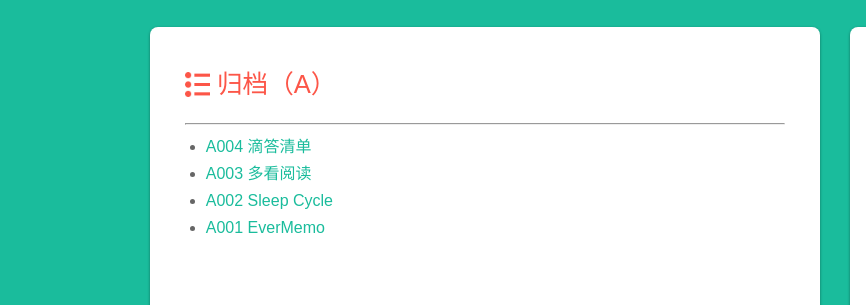
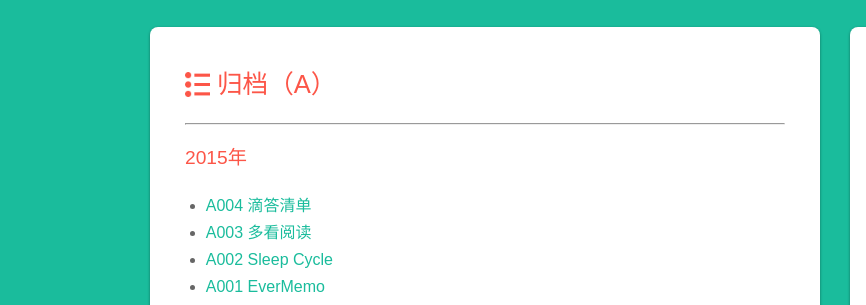
Before and after one commit to Brant-Ma/Brant, a plain HTML site: page page/app/A000.html in a window 1280 px wide. Shown: the part 163-468 px from the top of the page, 0-866 px from the left. Drawn offline with Linux system fonts and the light colour scheme; a script that the page names is missing.

Commit message:
modify the archive

```diff
--- a/page/app/A000.html
+++ b/page/app/A000.html
@@ -77,6 +77,7 @@
 
 			<hr />
 
+			<h5>2015年</h5>
 			<ul>
 				<li><a href="A004.html" target="_blank">A004 滴答清单</a></li>
 				<li><a href="A003.html" target="_blank">A003 多看阅读</a></li>
```
Also changed, not shown: page/mindmap/M000.html (+1 -1 lines), page/note/N000.html (+1 -0 lines).
